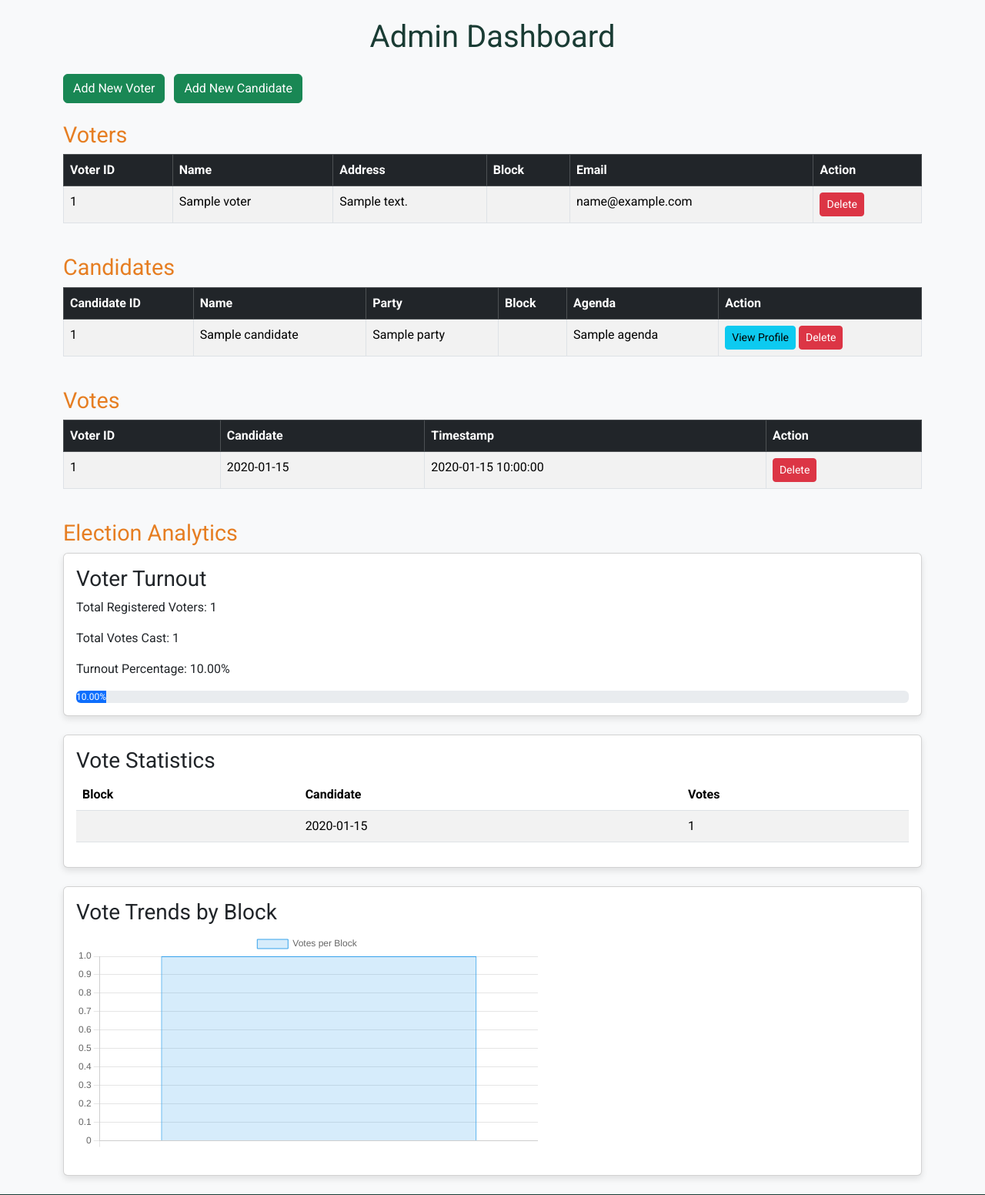
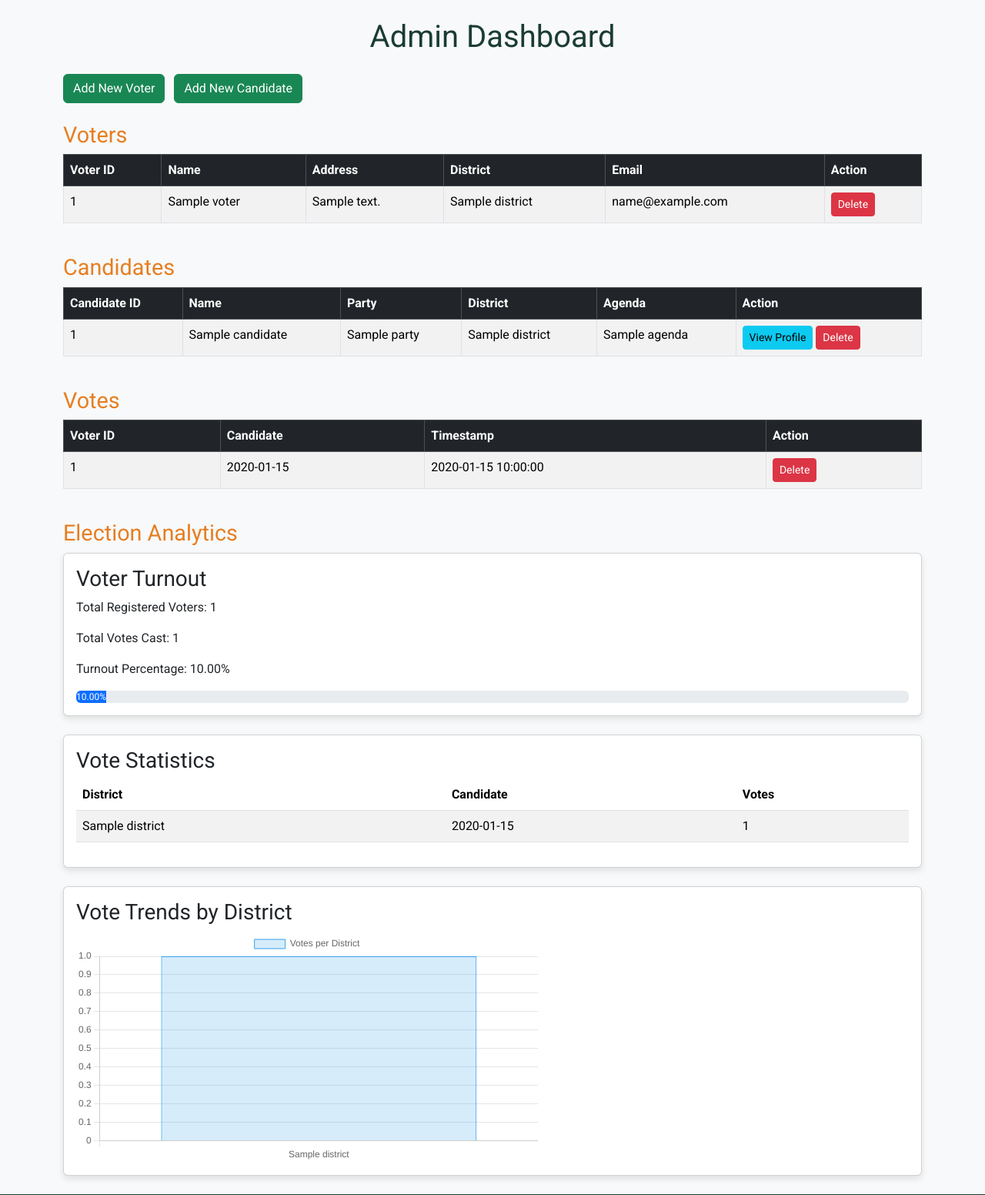
Before and after one commit to Sayeed-5/Online-Voting-System, a Flask app: template templates/admin.html in a window 1280 px wide. Shown: the part 58-1610 px from the top of the page at 77% size. Run offline with Flask 3, Linux system fonts and the light colour scheme; the template is opened without the code that fills it: most values are stand-ins (such as "Sample title", 1, 10 or a date in 2020).

Commit message:
Update admin.html

```diff
--- a/templates/admin.html
+++ b/templates/admin.html
@@ -28,6 +28,7 @@
                         <li class="nav-item"><a class="nav-link" href="{{ url_for('logout') }}">Logout</a></li>
                     {% elif 'admin' in session %}
                         <li class="nav-item"><a class="nav-link" href="{{ url_for('admin_dashboard') }}">Admin Dashboard</a></li>
+                        <li class="nav-item"><a class="nav-link" href="{{ url_for('admin_add_candidate') }}">Add Candidate</a></li>
                         <li class="nav-item"><a class="nav-link" href="{{ url_for('admin_logout') }}">Admin Logout</a></li>
                     {% else %}
                         <li class="nav-item"><a class="nav-link" href="{{ url_for('login') }}">Login</a></li>
@@ -59,7 +60,7 @@
             <table class="table table-bordered table-striped">
                 <thead class="table-dark">
                     <tr>
-                        <th>Voter ID</th><th>Name</th><th>Address</th><th>Block</th><th>Email</th><th>Action</th>
+                        <th>Voter ID</th><th>Name</th><th>Address</th><th>District</th><th>Email</th><th>Action</th>
                     </tr>
                 </thead>
                 <tbody>
@@ -68,7 +69,7 @@
                         <td>{{ voter['voter_id'] }}</td>
                         <td>{{ voter['name'] }}</td>
                         <td>{{ voter['address'] }}</td>
-                        <td>{{ voter['block'] }}</td>
+                        <td>{{ voter['District'] }}</td>
                         <td>{{ voter['email'] }}</td>
                         <td>
                             <form method="POST" action="{{ url_for('delete_voter', voter_id=voter['voter_id']) }}" style="display:inline;">
@@ -86,7 +87,7 @@
             <table class="table table-bordered table-striped">
                 <thead class="table-dark">
                     <tr>
-                        <th>Candidate ID</th><th>Name</th><th>Party</th><th>Block</th><th>Agenda</th><th>Action</th>
+                        <th>Candidate ID</th><th>Name</th><th>Party</th><th>District</th><th>Agenda</th><th>Action</th>
                     </tr>
                 </thead>
                 <tbody>
@@ -95,7 +96,7 @@
                         <td>{{ candidate['candidate_id'] }}</td>
                         <td>{{ candidate['name'] }}</td>
                         <td>{{ candidate['party'] }}</td>
-                        <td>{{ candidate['block'] }}</td>
+                        <td>{{ candidate['District'] }}</td>
                         <td>{{ candidate['agenda'] }}</td>
                         <td>
                             <a href="{{ url_for('candidate_profile', candidate_id=candidate['candidate_id']) }}" class="btn btn-info btn-sm">View Profile</a>
@@ -157,7 +158,7 @@
                 <table class="table table-striped">
                     <thead>
                         <tr>
-                            <th>Block</th>
+                            <th>District</th>
                             <th>Candidate</th>
                             <th>Votes</th>
                         </tr>
@@ -165,7 +166,7 @@
                     <tbody>
                         {% for stat in vote_stats %}
                             <tr>
-                                <td>{{ stat['block'] }}</td>
+                                <td>{{ stat['District'] }}</td>
                                 <td>{{ stat['candidate'] }}</td>
                                 <td>{{ stat['vote_count'] }}</td>
                             </tr>
@@ -178,21 +179,21 @@
         <!-- Trends -->
         <div class="card mb-4">
             <div class="card-body">
-                <h3>Vote Trends by Block</h3>
+                <h3>Vote Trends by District</h3>
                 <div class="chart-container">
                     <canvas id="trendsChart"></canvas>
                 </div>
                 <script>
                     document.addEventListener('DOMContentLoaded', function() {
                         const ctx = document.getElementById('trendsChart').getContext('2d');
-                        const labels = [{% for trend in block_trends %}'{{ trend['block'] }}'{% if not loop.last %},{% endif %}{% endfor %}];
-                        const data = [{% for trend in block_trends %}{{ trend['vote_count'] }}{% if not loop.last %},{% endif %}{% endfor %}];
+                        const labels = [{% for trend in District_trends %}'{{ trend['District'] }}'{% if not loop.last %},{% endif %}{% endfor %}];
+                        const data = [{% for trend in District_trends %}{{ trend['vote_count'] }}{% if not loop.last %},{% endif %}{% endfor %}];
                         new Chart(ctx, {
                             type: 'bar',
                             data: {
                                 labels: labels,
                                 datasets: [{
-                                    label: 'Votes per Block',
+                                    label: 'Votes per District',
                                     data: data,
                                     backgroundColor: 'rgba(54, 162, 235, 0.2)',
                                     borderColor: 'rgba(54, 162, 235, 1)',
```
